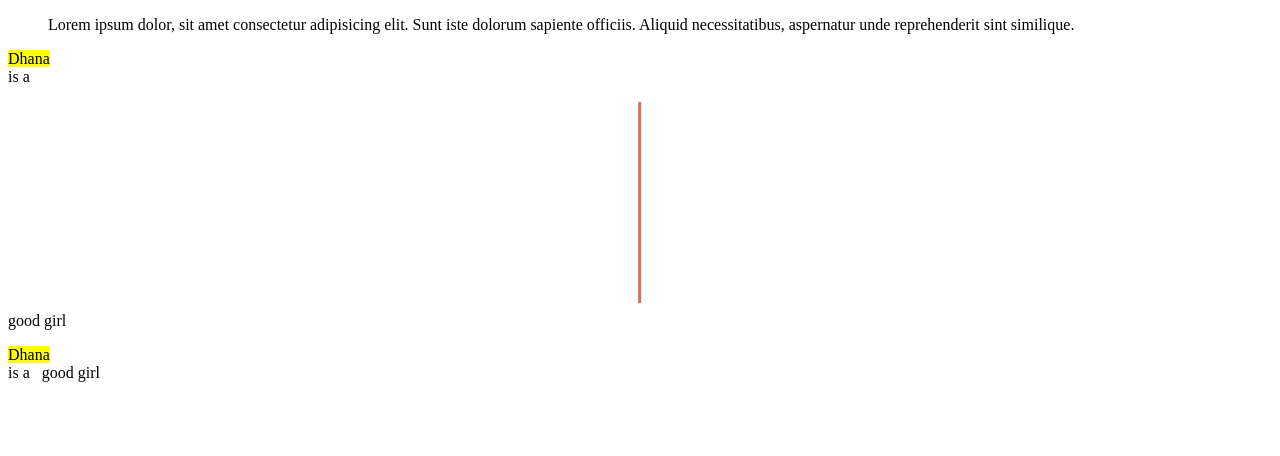
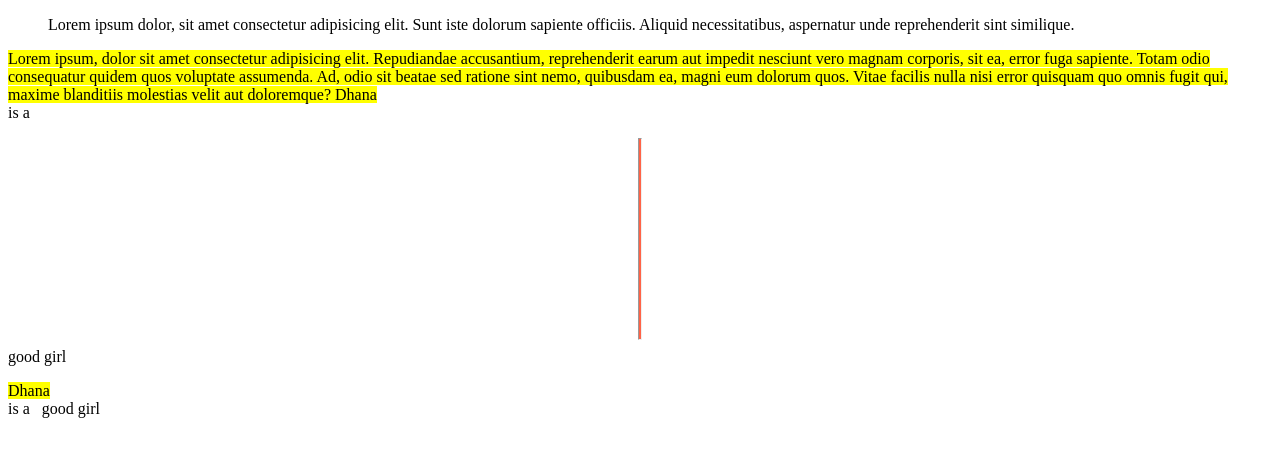
Before and after one commit to dhara055/frontend, a plain HTML site: page Basic/index.html in a window 1280 px wide. Drawn offline with Linux system fonts and the light colour scheme.

Commit message:
Update index.html

```diff
--- a/Basic/index.html
+++ b/Basic/index.html
@@ -10,7 +10,7 @@
 <body>
   <blockquote>Lorem ipsum dolor, sit amet consectetur adipisicing elit. Sunt iste dolorum sapiente officiis. Aliquid necessitatibus, aspernatur unde reprehenderit sint similique.</blockquote>
     <p>
-      <mark> Dhana</mark>  </br>
+      <mark>Lorem ipsum, dolor sit amet consectetur adipisicing elit. Repudiandae accusantium, reprehenderit earum aut impedit nesciunt vero magnam corporis, sit ea, error fuga sapiente. Totam odio consequatur quidem quos voluptate assumenda. Ad, odio sit beatae sed ratione sint nemo, quibusdam ea, magni eum dolorum quos. Vitae facilis nulla nisi error quisquam quo omnis fugit qui, maxime blanditiis molestias velit aut doloremque? Dhana</mark>  </br>
         is
         a <hr>
         good girl
```
